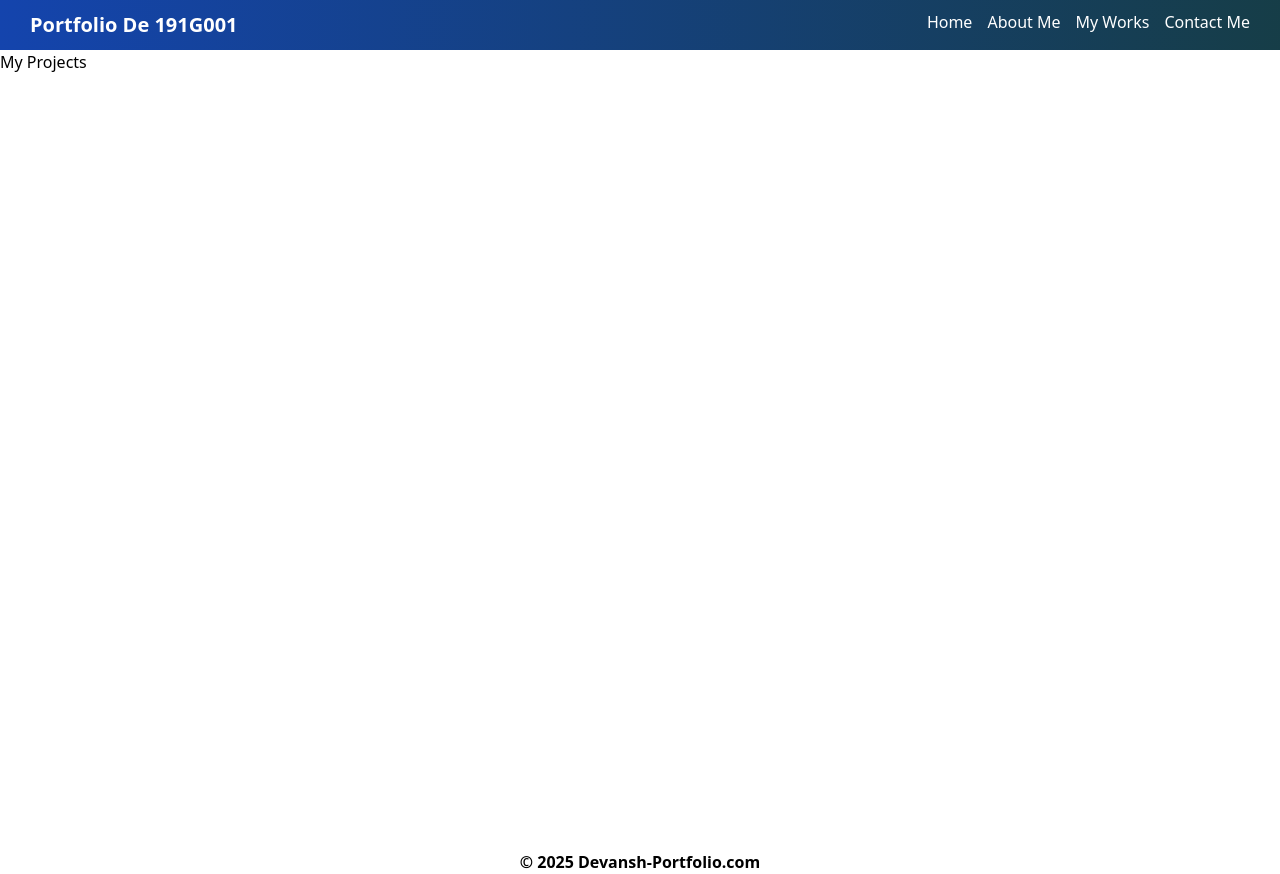
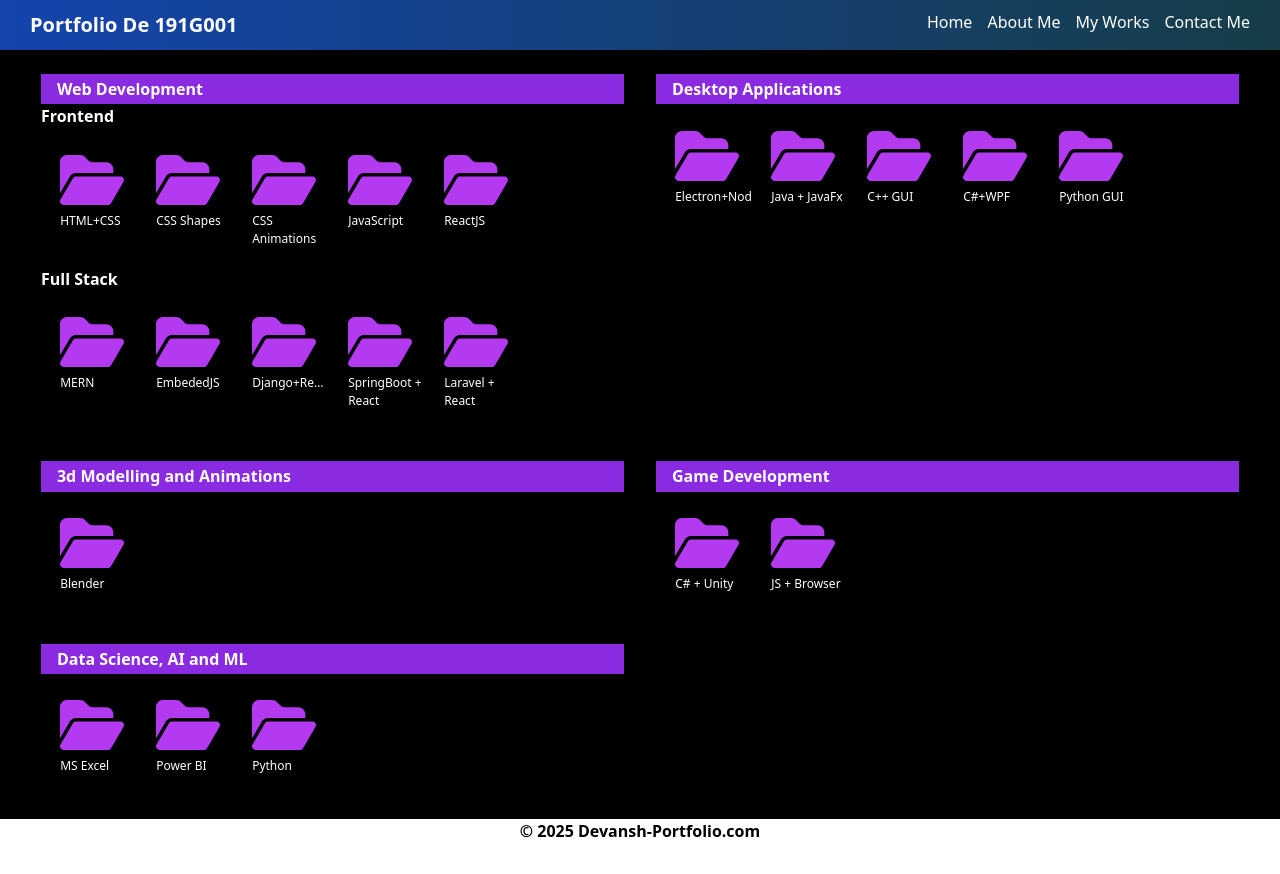
Before and after one commit to sigmadev92/portfolio-frontend, a React (Create React App) app: page /projects in a window 1280 px wide. After the commit the page ends 843 px from the top, so only its background shows below. Built offline with nearby package versions, Linux system fonts and the light colour scheme.

Commit message:
categorized projects page.

```diff
--- /dev/null
+++ b/src/components/ProjectPage/projectpage.css
@@ -0,0 +1,58 @@
+#projectpage-div {
+  display: grid;
+  grid-template-columns: 48% 48%;
+  gap: 1rem;
+  padding: 1rem;
+}
+#projectpage-div > h2 {
+  font-weight: bolder;
+  background-color: rgba(35, 196, 236, 0.631);
+  color: white;
+  padding-left: 1rem;
+}
+#projectpage-div h3 {
+  font-weight: bold;
+}
+
+.projectpage-divs {
+  box-shadow: 0 0 2px black;
+  padding: 0.5rem;
+}
+.box-heading {
+  font-weight: bold;
+  background-color: blueviolet;
+  color: white;
+  padding: 0.2rem 1rem;
+}
+.box-subheading {
+  font-weight: bold;
+}
+.folder-container {
+  display: flex;
+  flex-wrap: wrap;
+  gap: 1rem;
+  padding: 1rem;
+}
+.folder {
+  background-color: transparent;
+  font-size: 12px;
+  display: flex;
+  flex-direction: column;
+  cursor: pointer;
+  padding: 0.2rem;
+  overflow: hidden;
+  width: 5rem;
+}
+.folder:hover {
+  box-shadow: 0 0 1px black;
+  background-color: rgb(188, 206, 206);
+}
+
+.folder-icon {
+  color: rgb(179, 58, 240);
+  font-size: 4rem;
+}
+
+.folder-name {
+  text-wrap: wrap;
+}
--- a/src/pages/Projects.jsx
+++ b/src/pages/Projects.jsx
@@ -1,9 +1,131 @@
 import React from "react";
+import "../components/ProjectPage/projectpage.css";
+import { FaFolderOpen } from "react-icons/fa6";
+import { useNavigate } from "react-router-dom";
+function Projects() {
+  const projectsInfo = [
+    {
+      heading: "Web Development",
+      keyword: "web-dev",
+      subCategory: true,
+      content: [
+        {
+          heading: "Frontend",
+          keyword: "frontend",
+          content: [
+            { link: "/html-css", name: "HTML+CSS" },
+            { link: "/css-shapes", name: "CSS Shapes" },
+            { link: "/css-animations", name: "CSS Animations" },
+            { link: "/js", name: "JavaScript" },
+            { link: "/react", name: "ReactJS" },
+          ],
+        },
+        {
+          heading: "Full Stack",
+          keyword: "full-stack",
+          content: [
+            { link: "/mern", name: "MERN" },
+            { link: "/embededjs", name: "EmbededJS" },
+            { link: "/django", name: "Django+React" },
+            { link: "/spring-boot", name: "SpringBoot + React" },
+            { link: "/laravel", name: "Laravel + React" },
+          ],
+        },
+      ],
+    },
+    {
+      heading: "Desktop Applications",
+      keyword: "desktop",
+      content: [
+        { link: "/electron-node", name: "Electron+NodeJS" },
+        { link: "/java-gui", name: "Java + JavaFx" },
+        { link: "/cpp-gui", name: "C++ GUI" },
+        { link: "/c#-wpf", name: "C#+WPF" },
+        { link: "/python-gui", name: "Python GUI" },
+      ],
+    },
+    {
+      heading: "3d Modelling and Animations",
+      keyword: "3d-modelling",
+      content: [{ link: "/blender", name: "Blender" }],
+    },
+    {
+      heading: "Game Development",
+      keyword: "game-dev",
+      content: [
+        { link: "/unity", name: "C# + Unity" },
+        { link: "/browser", name: "JS + Browser" },
+      ],
+    },
+    {
+      heading: "Data Science, AI and ML",
+      keyword: "data-science",
+      content: [
+        { link: "/ms-excel", name: "MS Excel" },
+        { link: "/powerbi", name: "Power BI" },
+        { link: "/python", name: "Python" },
+      ],
+    },
+  ];
 
-function Projects() {
+  const navigate = useNavigate();
   return (
-    <div className="h-[100vh]">
-      <h2>My Projects</h2>
+    <div id="projectpage-div" className="bg-black text-white justify-center">
+      {projectsInfo.map((box, indexOuter) => {
+        return (
+          <div
+            className="projectpage-divs"
+            id={`projectpage-${box.keyword}`}
+            key={indexOuter}
+          >
+            <h2 className="box-heading">{box.heading}</h2>
+            {box.subCategory ? (
+              box.content.map((part, indexMiddle) => {
+                return (
+                  <>
+                    <h3 className="box-subheading">{part.heading}</h3>
+                    <div className="folder-container" key={indexMiddle}>
+                      {part.content.map((skill, indexInner) => {
+                        return (
+                          <div
+                            className="folder"
+                            key={indexInner}
+                            onClick={() =>
+                              navigate(
+                                `/${box.keyword}/${part.keyword}${skill.link}`
+                              )
+                            }
+                          >
+                            <FaFolderOpen className="folder-icon" />
+                            <span className="folder-name truncate">
+                              {skill.name}
+                            </span>
+                          </div>
+                        );
+                      })}
+                    </div>
+                  </>
+                );
+              })
+            ) : (
+              <div className="folder-container">
+                {box.content.map((skill, indexInner) => {
+                  return (
+                    <div
+                      className="folder"
+                      key={indexInner}
+                      onClick={() => navigate(`/${box.keyword}${skill.link}`)}
+                    >
+                      <FaFolderOpen className="folder-icon" />
+                      <span className="folder-name">{skill.name}</span>
+                    </div>
+                  );
+                })}
+              </div>
+            )}
+          </div>
+        );
+      })}
     </div>
   );
 }
--- a/src/pages/SummaryPage.jsx
+++ b/src/pages/SummaryPage.jsx
@@ -1,5 +1,43 @@
 import React from "react";
 
 export default function SummaryPage() {
-  return <div className="min-h-[100vh]">SummaryPage</div>;
+  return (
+    <div className="min-h-[100vh] w-[90%] md:w-[60%] m-auto">
+      <p>
+        <span className="text-blue-500">Hello</span>, My name is{" "}
+        <strong>Devansh Raghuwanshi</strong>. <br /> <br />I completed my school
+        education at <i>Delhi Public School Vijaypur in 2019 </i>
+        in <b>science Stream</b>. <br />
+        My interest developed to solve complex mathematical problems and I
+        decided to study science in depth and took admission in{" "}
+        <strong>
+          <span className="text-red-500">BSc H Mathematics</span> at{" "}
+          <span className="text-blue-500">
+            Jaypee University of Engineering and Technology Guna
+          </span>{" "}
+          in <u>2019</u>.
+        </strong>
+        <br />
+        That was the best decision of my life as I learnt and understood so many
+        things. Though I was a student of Mathematics but stil the University
+        provided me with all possible disciplines like Computer Science,
+        Mechanics and Physics.
+        <br />
+        Till my final year, I gained experience in many technologies of computer
+        science like making websites and working on different languages like
+        Python, C++, Matlab etc. Also they taught me essential concepts like DSA
+        and DBMS
+        <br />
+        I graduated in 2022 and for 2 years I experimented and learned so many
+        things like multimedia editing, 3d modelling and animations. I prepared
+        for exams like SBI PO, SSC CGL and MPPSC. Unfortunately I couldn't crack
+        those exams but gained much knowledge in solving aptitude and GS
+        questions. I later taught many students Quants and Reasoning.
+        <br />
+        Now from Feb 2025 onwards, I decided to continue my career in Software
+        development field. I have made web Apps, desktop apps, animations and 3d
+        modelling and have a keen interest in Data Science as well.
+      </p>
+    </div>
+  );
 }
```
